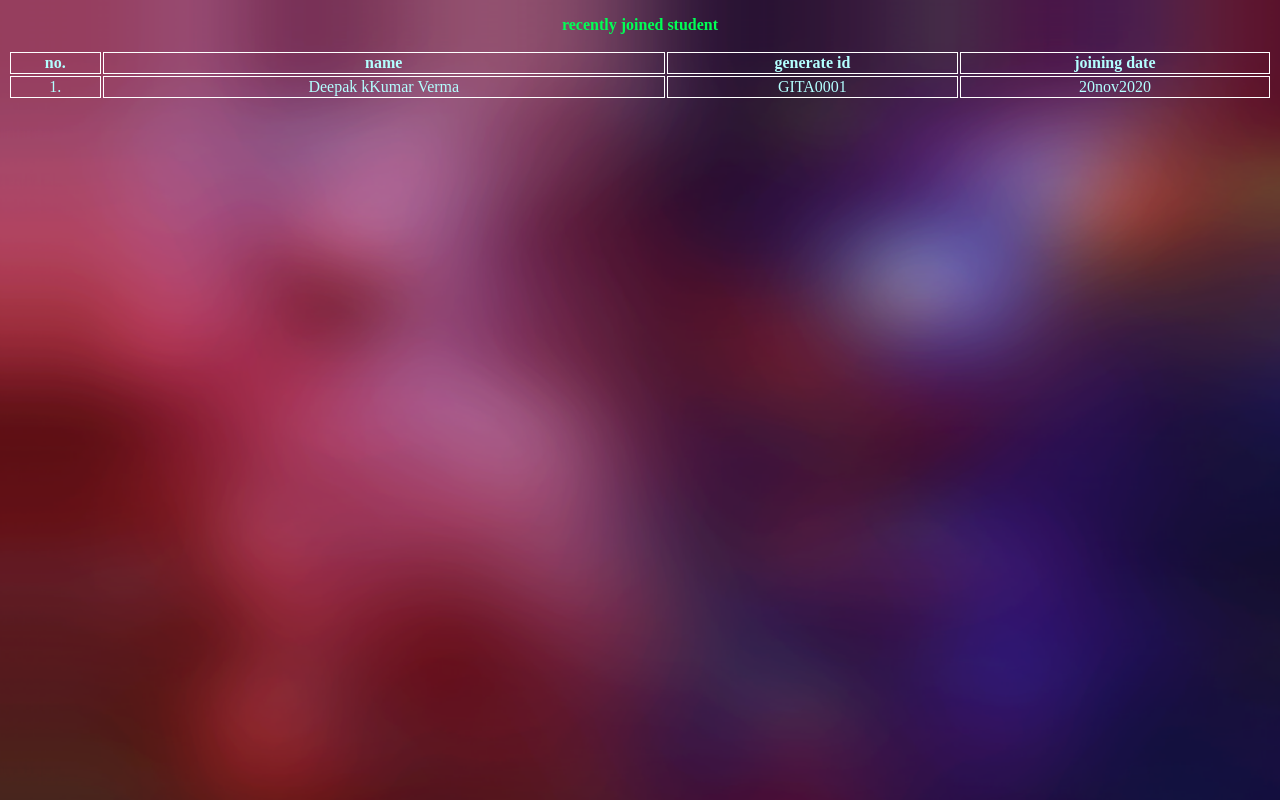
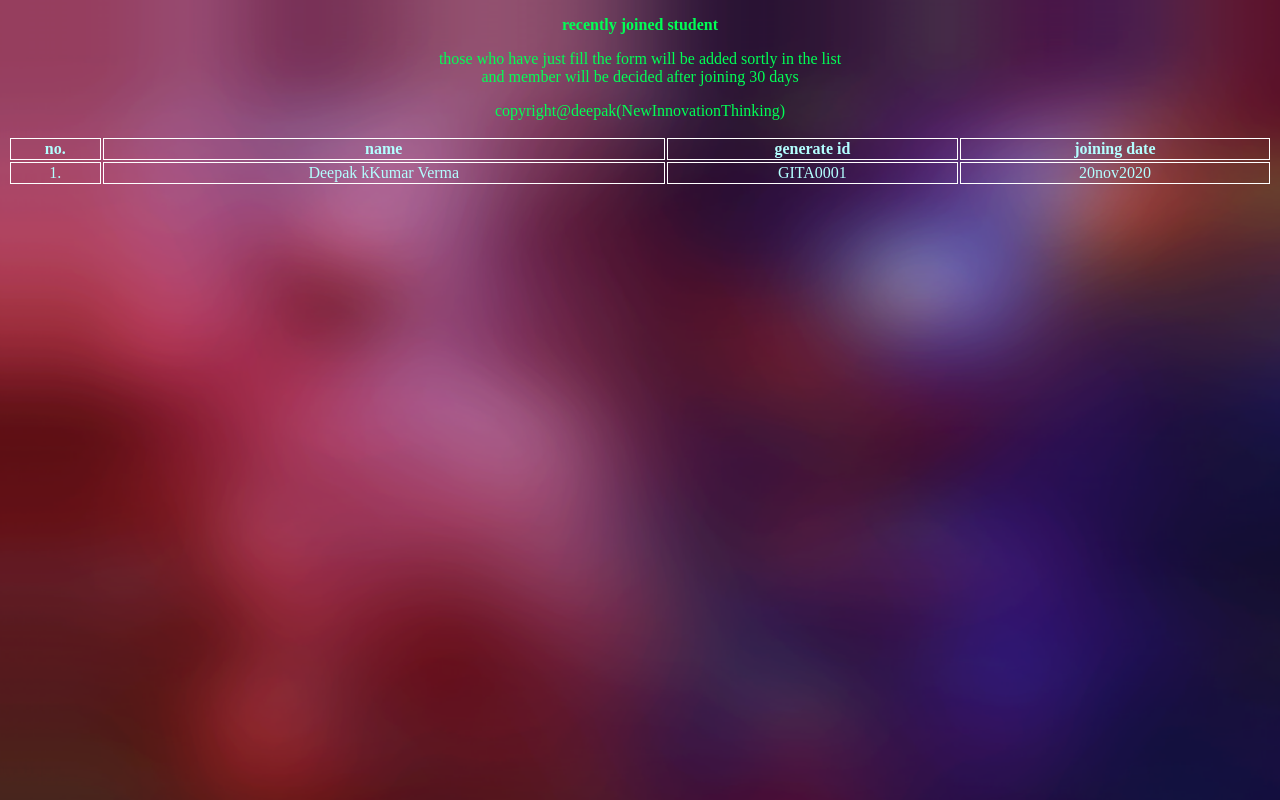
Before and after one commit to deepak-kumar-verma/innvation, a plain HTML site: page information.html in a window 1280 px wide. Drawn offline with Linux system fonts and the light colour scheme.

Commit message:
update information.html

```diff
--- a/information.html
+++ b/information.html
@@ -25,8 +25,8 @@ border: 1px solid white;
   <td>20nov2020</td>
 
 </tr>
-
-
+<p>those who have just fill the form will be added sortly in the list <br> and member will be decided after joining 30 days </p>
+  <p>copyright@deepak(NewInnovationThinking)</p>
 
 
 </table>
```
